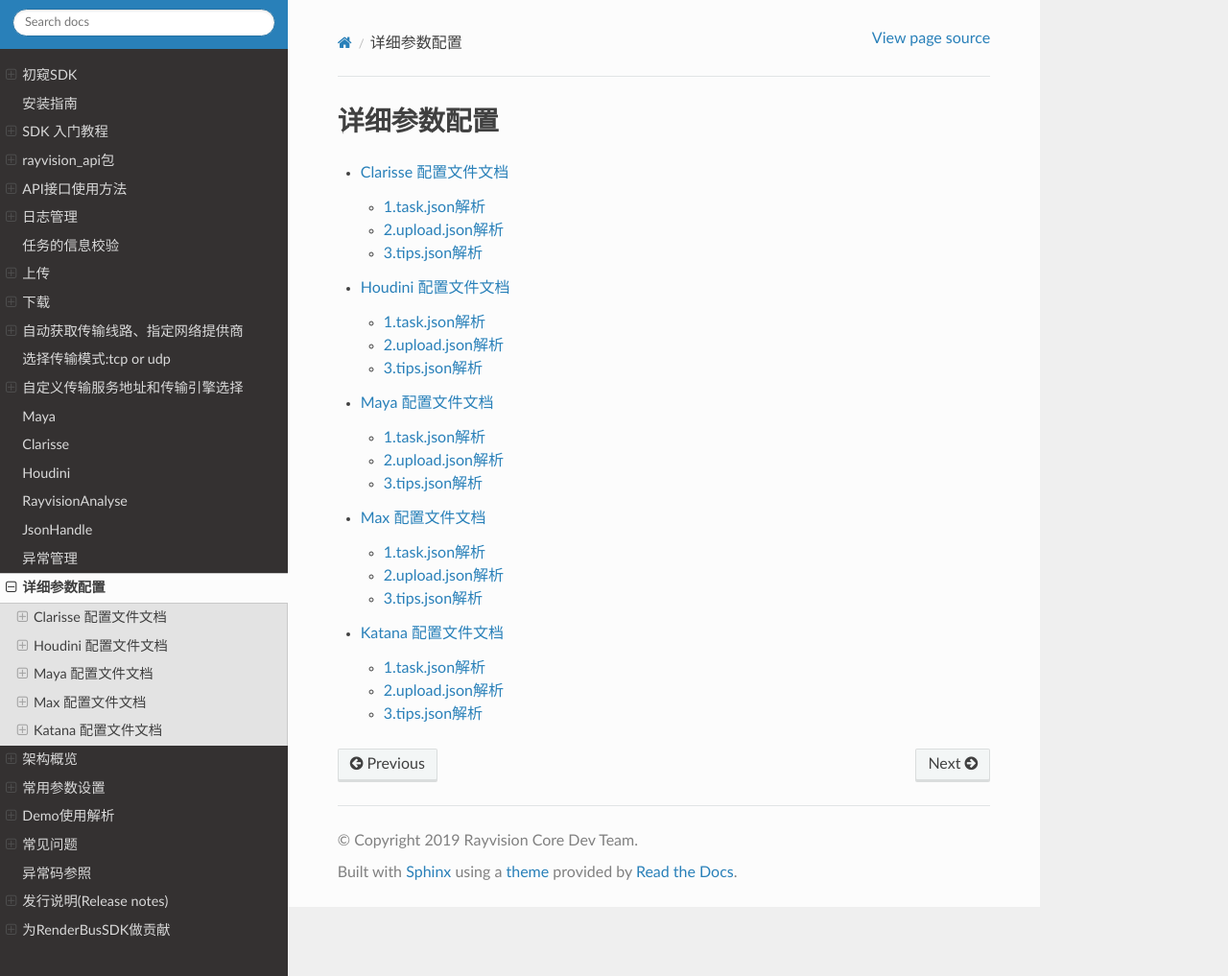
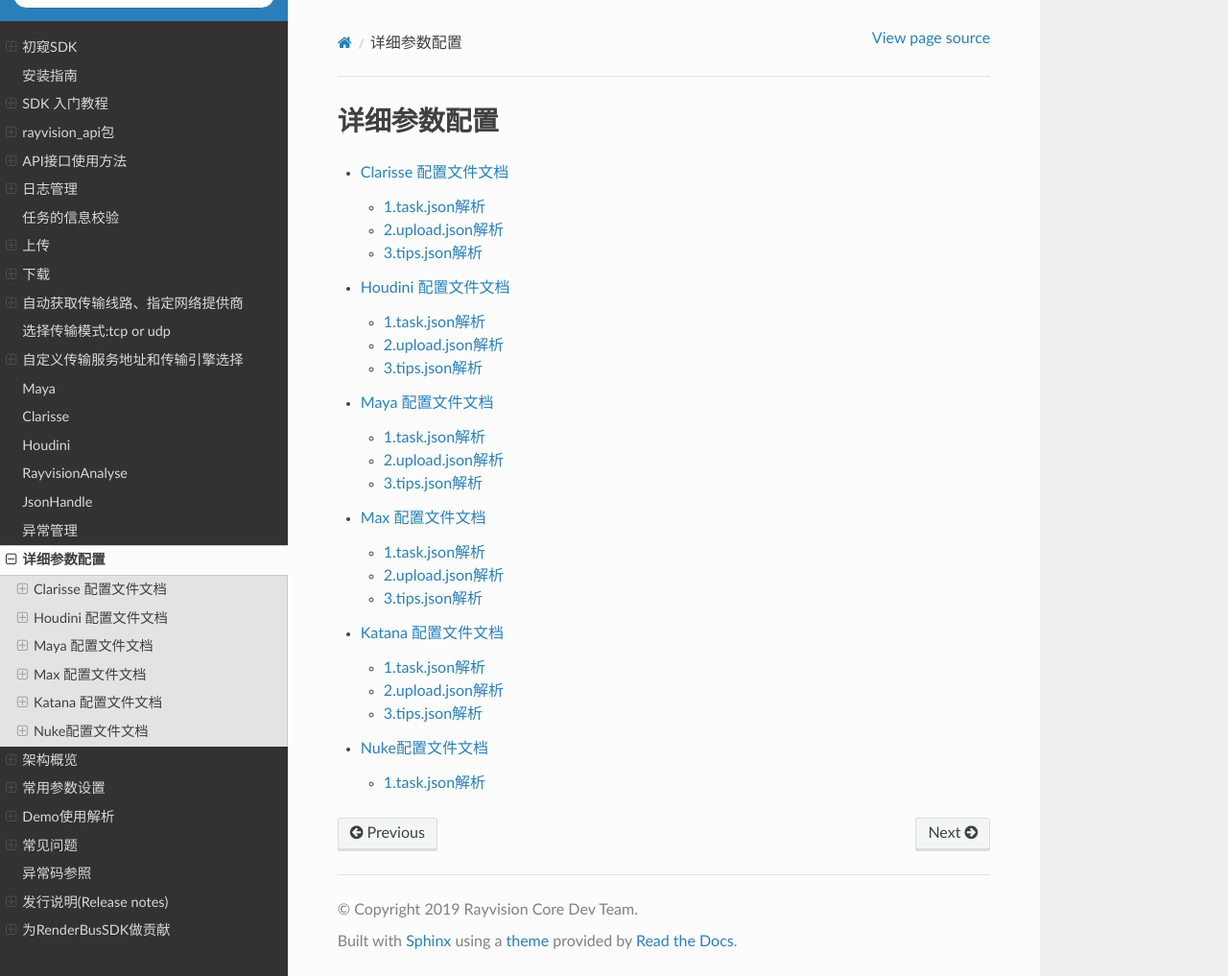
Before and after one commit to renderbus/docs_sdk, a Sphinx documentation site: the page built from docs/render/para_configration.rst, in a window 1280 px wide and 1017 px high. Shown: the whole window at 96% size. Built offline with Sphinx 7.4.7 and the Read the Docs theme 2.0.0, drawn with Linux system fonts in a browser that asks for light colours.

Commit message:
feat: fixbug
add para_configration.rst

```diff
--- a/docs/render/para_configration.rst
+++ b/docs/render/para_configration.rst
@@ -9,3 +9,4 @@
    json_file/配置文件文档之Maya.md
    json_file/配置文件文档之Max.md
    json_file/配置文件文档之Katana.md
+   json_file/配置文件文档之Nuke.md
```
